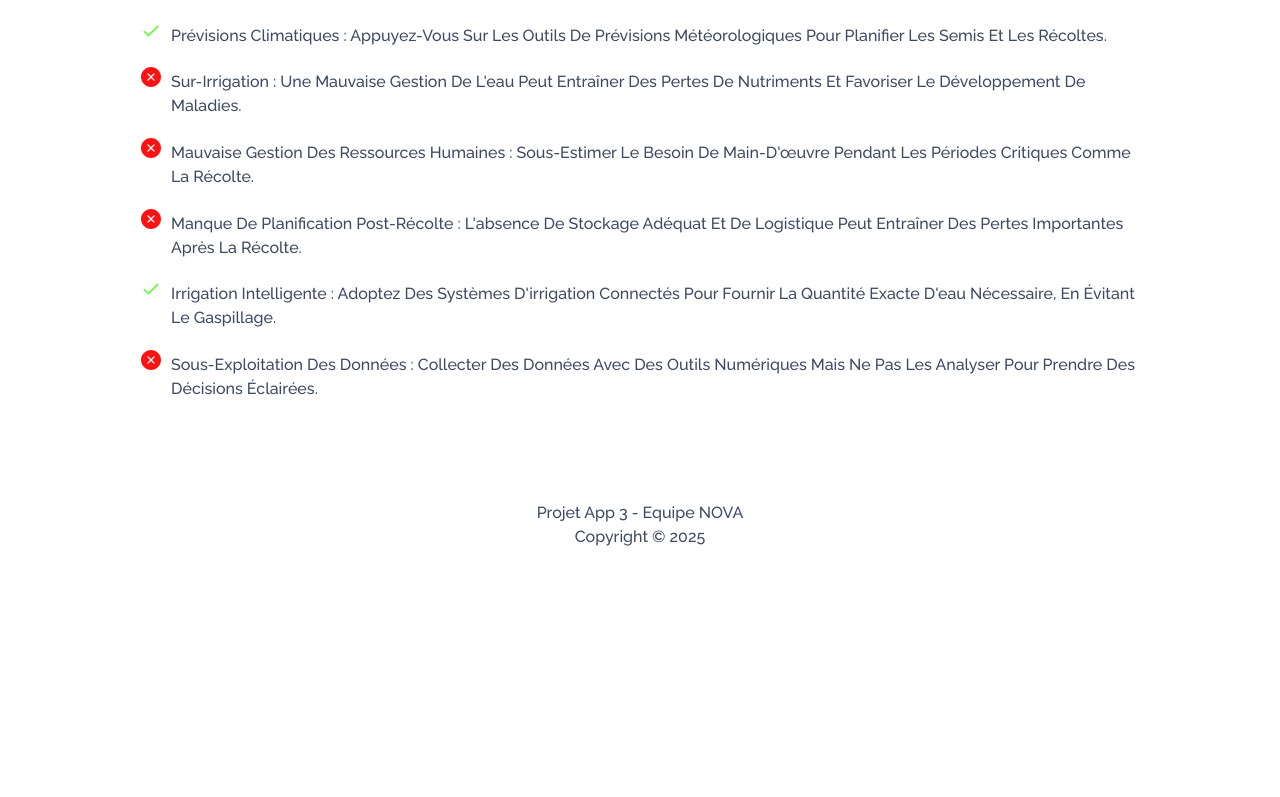
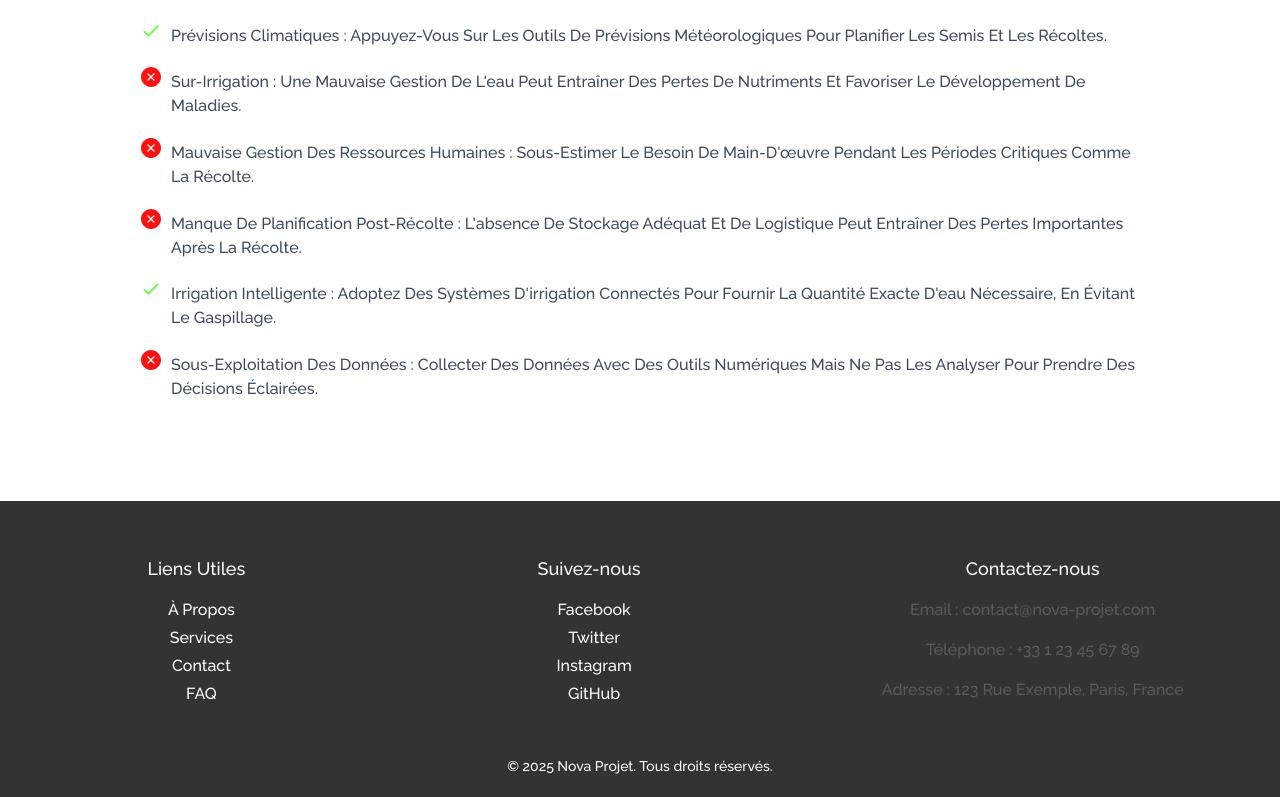
Before and after one commit to phanuel19/app, a React (Vite) app: page /advices in a window 1280 px wide. Shown: the part 857-1654 px from the top of the page. Before the commit the page ends 1406 px from the top, so only its background shows below. Built offline with nearby package versions, Linux system fonts and the light colour scheme.

Commit message:
Add files via upload

```diff
--- a/src/components/Footer/Footer.jsx
+++ b/src/components/Footer/Footer.jsx
@@ -1,21 +1,86 @@
-import { Container, Row, Col } from "react-bootstrap";
-import './footer.css'
-function Footer() {
 
-    let date = new Date();
-    let year = date.getFullYear();
-    return (
-          <Container fluid className="footer">
-            <Row>
-              <Col md="4" className="footer-copywright">
-                <span> Projet App 3 - Equipe NOVA</span>
-              </Col>
-              <Col md="4" className="footer-copywright">
-                <span>Copyright © {year}</span>
-              </Col>
-            </Row>
-          </Container>
-    )
-}
+const Footer = () => {
+  return (
+    <footer style={footerStyle}>
 
-export default Footer
+      <div style={sectionStyle}>
+        <div style={columnStyle}>
+          <h4 style={headingStyle}>Liens Utiles</h4>
+          <ul style={listStyle}>
+            <li><a href="#about" style={linkStyle}>À propos</a></li>
+            <li><a href="#services" style={linkStyle}>Services</a></li>
+            <li><a href="#contact" style={linkStyle}>Contact</a></li>
+            <li><a href="#faq" style={linkStyle}>FAQ</a></li>
+          </ul>
+        </div>
+
+        {/* Section des réseaux sociaux */}
+        <div style={columnStyle}>
+          <h4 style={headingStyle}>Suivez-nous</h4>
+          <ul style={listStyle}>
+            <li><a href="https://facebook.com" target="_blank" rel="noreferrer" style={linkStyle}>Facebook</a></li>
+            <li><a href="https://twitter.com" target="_blank" rel="noreferrer" style={linkStyle}>Twitter</a></li>
+            <li><a href="https://instagram.com" target="_blank" rel="noreferrer" style={linkStyle}>Instagram</a></li>
+            <li><a href="https://github.com" target="_blank" rel="noreferrer" style={linkStyle}>GitHub</a></li>
+          </ul>
+        </div>
+
+        {/* Section des contacts */}
+        <div style={columnStyle}>
+          <h4 style={headingStyle}>Contactez-nous</h4>
+          <p>Email : contact@nova-projet.com</p>
+          <p>Téléphone : +33 1 23 45 67 89</p>
+          <p>Adresse : 123 Rue Exemple, Paris, France</p>
+        </div>
+      </div>
+
+      {/* Copyright */}
+      <div style={copyrightStyle}>
+        © {new Date().getFullYear()} Nova Projet. Tous droits réservés.
+      </div>
+    </footer>
+  );
+};
+
+// Styles CSS en ligne
+const footerStyle = {
+  backgroundColor: "#333",
+  color: "#fff",
+  padding: "20px",
+  marginTop: "5%",
+  textAlign: "center",
+  width:"100%"
+};
+
+const sectionStyle = {
+  display: "flex",
+  justifyContent: "space-around",
+  flexWrap: "wrap",
+};
+
+const columnStyle = {
+  margin: "10px",
+  minWidth: "200px",
+};
+
+const headingStyle = {
+  fontSize: "18px",
+  marginBottom: "10px",
+};
+
+const listStyle = {
+  listStyleType: "none",
+  padding: 0,
+};
+
+const linkStyle = {
+  color: "#fff",
+  textDecoration: "none",
+};
+
+const copyrightStyle = {
+  marginTop: "20px",
+  fontSize: "14px",
+};
+
+export default Footer;
```
